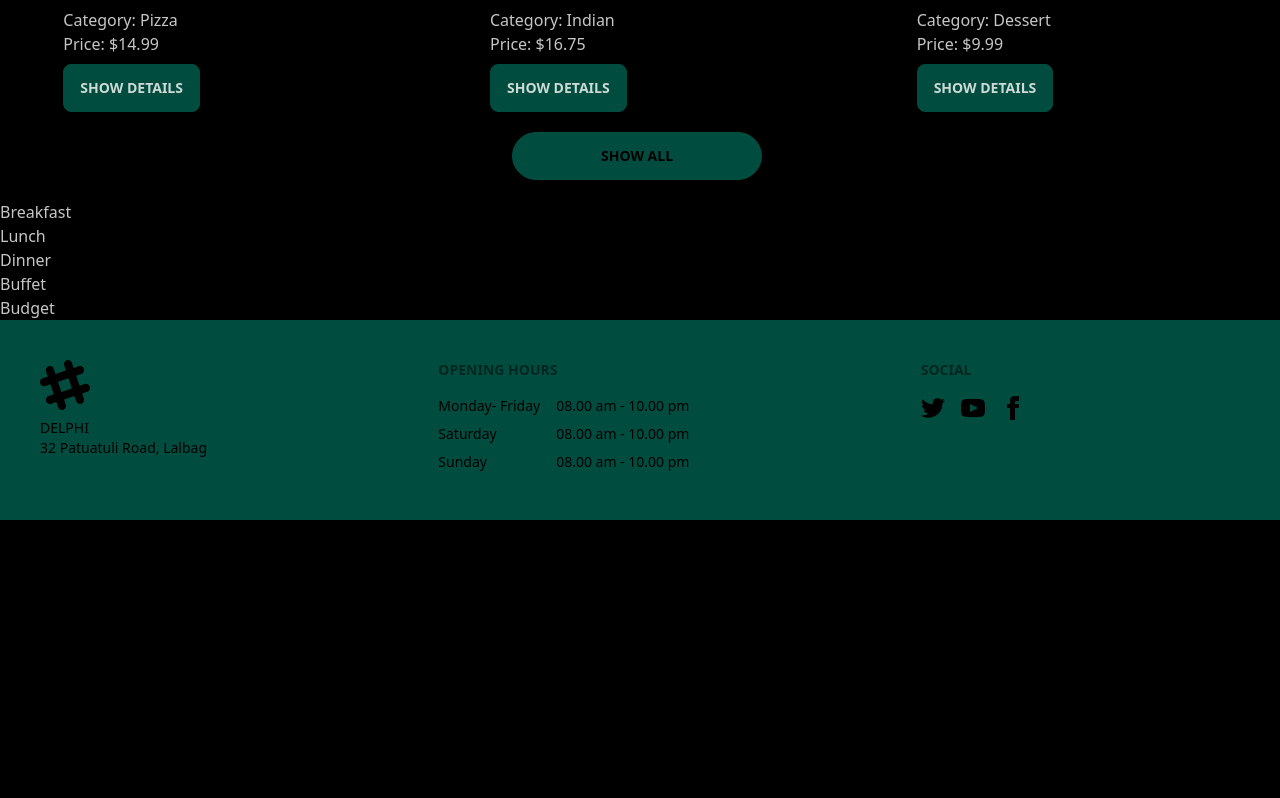
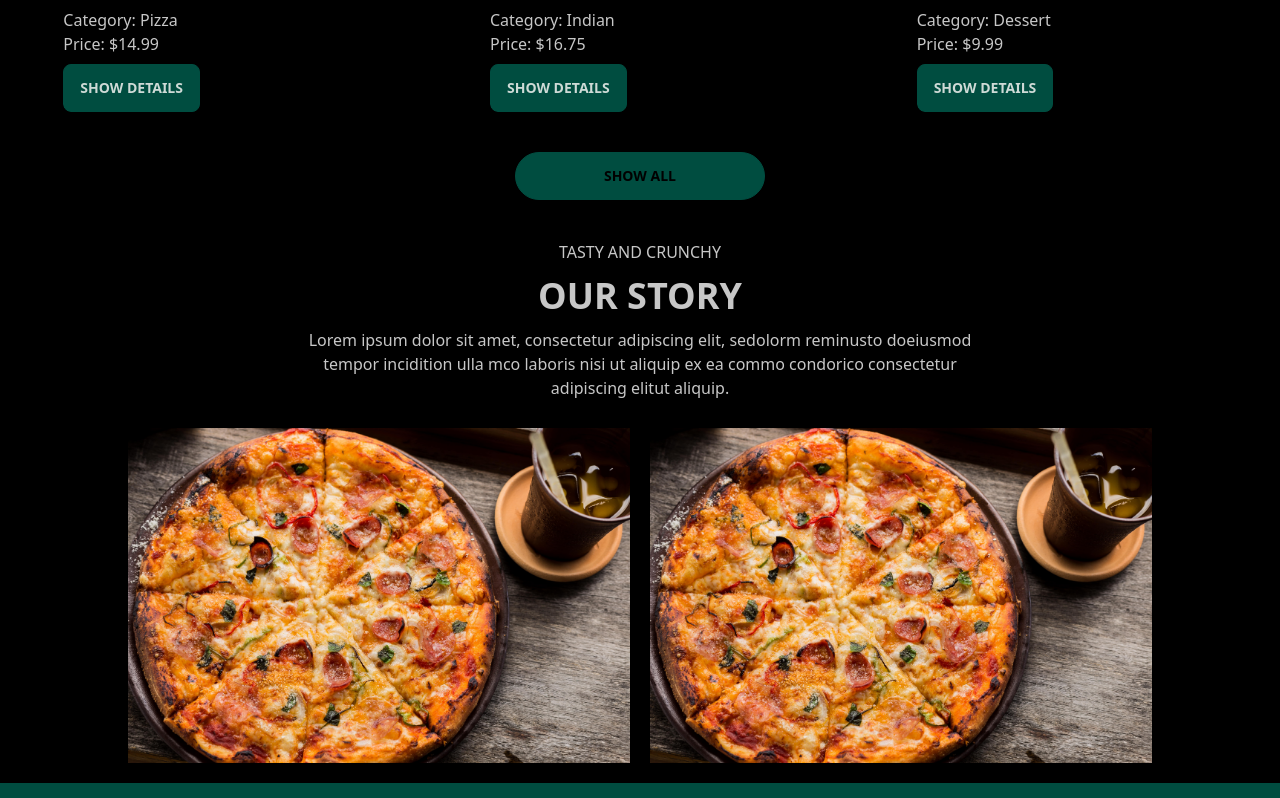
Before and after one commit to moshiur-rahman-mirage/Tasty-resturant, a React (Vite) app: page / in a window 1280 px wide. Shown: the part 1582-2380 px from the top of the page. Before the commit the page ends 2102 px from the top, so only its background shows below. Built offline with nearby package versions, Linux system fonts and the light colour scheme; no server answers.

Commit message:
another section added.

```diff
--- a/src/Homepage/Foodcategory/Foodcategory.jsx
+++ b/src/Homepage/Foodcategory/Foodcategory.jsx
@@ -3,11 +3,62 @@ import React from 'react';
 const Foodcategory = () => {
     return (
         <div>
-           <div>Breakfast</div>
-           <div>Lunch</div>
-           <div>Dinner</div>
-           <div>Buffet</div>
-           <div>Budget</div>
+            <h1 className='my-5 text-neutral-content font-bold text-4xl text-center'>Our Service</h1>
+            <div className='border  h-20 grid grid-cols-3'>
+                <div>
+                    <div className="flex flex-col p-6 mx-auto max-w-lg text-center text-gray-900 bg-white rounded-lg border border-gray-100 shadow dark:border-gray-600 xl:p-8 dark:bg-gray-800 dark:text-white">
+                        <h3 className="mb-4 text-2xl font-semibold">Name</h3>
+                        <p className="font-light text-gray-500 sm:text-lg dark:text-gray-400">Description</p>
+                        <div className="flex justify-center items-baseline my-8">
+                            <span className="mr-2 text-5xl font-extrabold">Price</span>
+
+                        </div>
+
+                        <ul role="list" className="mb-8 space-y-4 text-left">
+
+                            <li>A</li>
+
+
+                        </ul>
+                    </div>
+                </div>
+
+                <div>
+                    <div className="flex flex-col p-6 mx-auto max-w-lg text-center text-gray-900 bg-white rounded-lg border border-gray-100 shadow dark:border-gray-600 xl:p-8 dark:bg-gray-800 dark:text-white">
+                        <h3 className="mb-4 text-2xl font-semibold">Name</h3>
+                        <p className="font-light text-gray-500 sm:text-lg dark:text-gray-400">Description</p>
+                        <div className="flex justify-center items-baseline my-8">
+                            <span className="mr-2 text-5xl font-extrabold">Price</span>
+
+                        </div>
+
+                        <ul role="list" className="mb-8 space-y-4 text-left">
+
+                            <li>A</li>
+
+
+                        </ul>
+                    </div>
+                </div>
+
+                <div>
+                    <div className="flex flex-col p-6 mx-auto max-w-lg text-center text-gray-900 bg-white rounded-lg border border-gray-100 shadow dark:border-gray-600 xl:p-8 dark:bg-gray-800 dark:text-white">
+                        <h3 className="mb-4 text-2xl font-semibold">Name</h3>
+                        <p className="font-light text-gray-500 sm:text-lg dark:text-gray-400">Description</p>
+                        <div className="flex justify-center items-baseline my-8">
+                            <span className="mr-2 text-5xl font-extrabold">Price</span>
+
+                        </div>
+
+                        <ul role="list" className="mb-8 space-y-4 text-left">
+
+                            <li>A</li>
+
+
+                        </ul>
+                    </div>
+                </div>
+            </div>
         </div>
     );
 };
--- /dev/null
+++ b/src/Homepage/Hero/Secondhero.jsx
@@ -0,0 +1,20 @@
+import React from 'react';
+
+const Secondhero = () => {
+    return (
+        <div className='flex gap-7 flex-col items-center justify-center my-5'>
+                <div className='text-center text-neutral-content max-w-2xl'>
+                    <p className='mb-3'>TASTY AND CRUNCHY </p>
+                    <h2 className='text-4xl font-semibold mb-3'>OUR STORY</h2>
+                    <p>Lorem ipsum dolor sit amet, consectetur adipiscing elit, sedolorm reminusto doeiusmod tempor incidition ulla mco laboris nisi ut aliquip ex ea commo condorico consectetur adipiscing elitut aliquip.</p>
+                </div>
+                <div className='grid gap-5 grid-cols-1 md:grid-cols-2 max-w-5xl'>
+                    <div>  <img src="top6/1.jpg" className="w-full" alt="Tailwind CSS Carousel component" /></div>
+                    <div>  <img src="top6/1.jpg" className="w-full" alt="Tailwind CSS Carousel component" /></div>
+                </div>
+        </div>
+
+    );
+};
+
+export default Secondhero;
--- a/src/Homepage/Home/Home.jsx
+++ b/src/Homepage/Home/Home.jsx
@@ -2,13 +2,15 @@ import React from 'react';
 import Hero from '../Hero/Hero';
 import Topfood from '../Topfood/Topfood';
 import Foodcategory from '../Foodcategory/Foodcategory';
+import Secondhero from '../Hero/Secondhero';
 
 const Home = () => {
     return (
        <div className='bg-base-300 mx-auto'>
         <Hero/>
         <Topfood/>
-        <Foodcategory/>
+        {/* <Foodcategory/> */}
+        <Secondhero/>
        </div>
     );
 };
--- a/src/Homepage/Topfood/Topfood.jsx
+++ b/src/Homepage/Topfood/Topfood.jsx
@@ -23,10 +23,11 @@ const Topfood = () => {
                         <Singlefood key={food._id} food={food} />
                     )
                 })}
+                <div></div>
+                <button className='rounded-full w-[250px] my-5 btn hover:bg-secondary btn-primary text-neutral mx-auto'>Show All</button>
+                <div></div>
             </div>
-            <div>
-                <button className='rounded-full mb-5 w-[250px] btn hover:bg-secondary btn-primary text-neutral mx-auto md:ml-[40%] ml-[25%] '>Show All</button>
-            </div>
+
         </div>
     );
 };
--- a/src/Shared/Navbar/Navbar.jsx
+++ b/src/Shared/Navbar/Navbar.jsx
@@ -17,6 +17,7 @@ const Navbar = () => {
     const navitem = <>
         <li><Link to="/" className='text-neutral hover:bg-secondary bg-primary mr-4'>Home</Link></li>
         <li><Link to="/allmenu" className='text-neutral hover:bg-secondary bg-primary  mr-4'>All Menu</Link></li>
+        <li><Link to="/blog" className='text-neutral hover:bg-secondary bg-primary  mr-4'>Blog</Link></li>
 
         <li tabIndex={0}>
             <details>
--- a/tailwind.config.js
+++ b/tailwind.config.js
@@ -14,7 +14,7 @@ export default {
         "primary": "#d63500",
 
    // #edfdfb    background
-        "base-300":"#edfdfb",
+        "base-300":"#f4f3e7",
 
         "info": "#8EA7E9",
 
```
